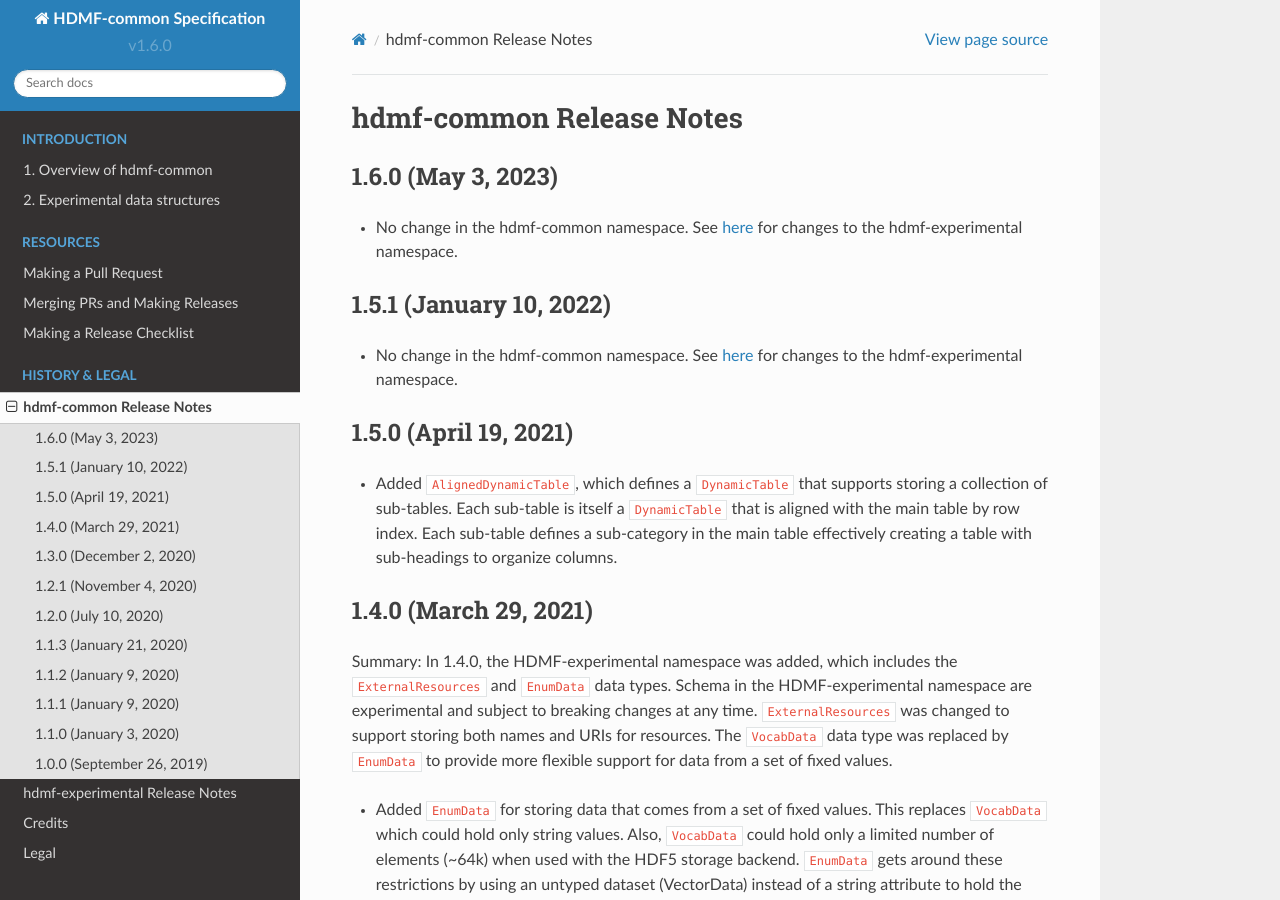
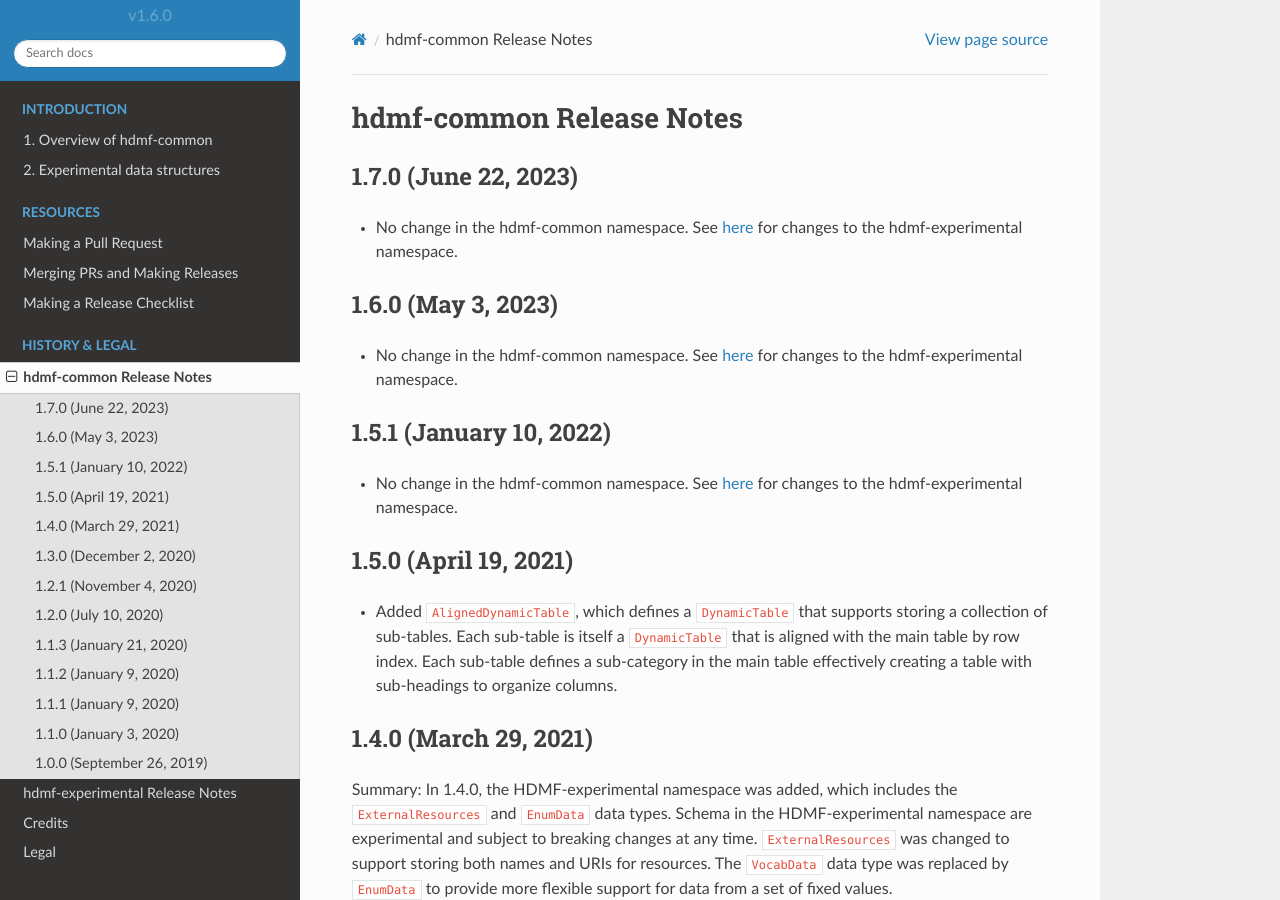
Before and after one commit to hdmf-dev/hdmf-common-schema, a Sphinx documentation site: the page built from docs/source/hdmf_common_release_notes.rst, in a window 1280 px wide and 900 px high. Built offline with Sphinx 7.4.7 and the Read the Docs theme 2.0.0, drawn with Linux system fonts in a browser that asks for light colours.

Commit message:
Update hdmf_common_release_notes.rst

```diff
--- a/docs/source/hdmf_common_release_notes.rst
+++ b/docs/source/hdmf_common_release_notes.rst
@@ -2,6 +2,11 @@
 
 hdmf-common Release Notes
 =========================
+
+1.7.0 (June 22, 2023)
+-------------------
+- No change in the hdmf-common namespace. See :ref:`here <hdmf_experimental_release_notes>` for changes to the
+  hdmf-experimental namespace.
 
 1.6.0 (May 3, 2023)
 -------------------
```
